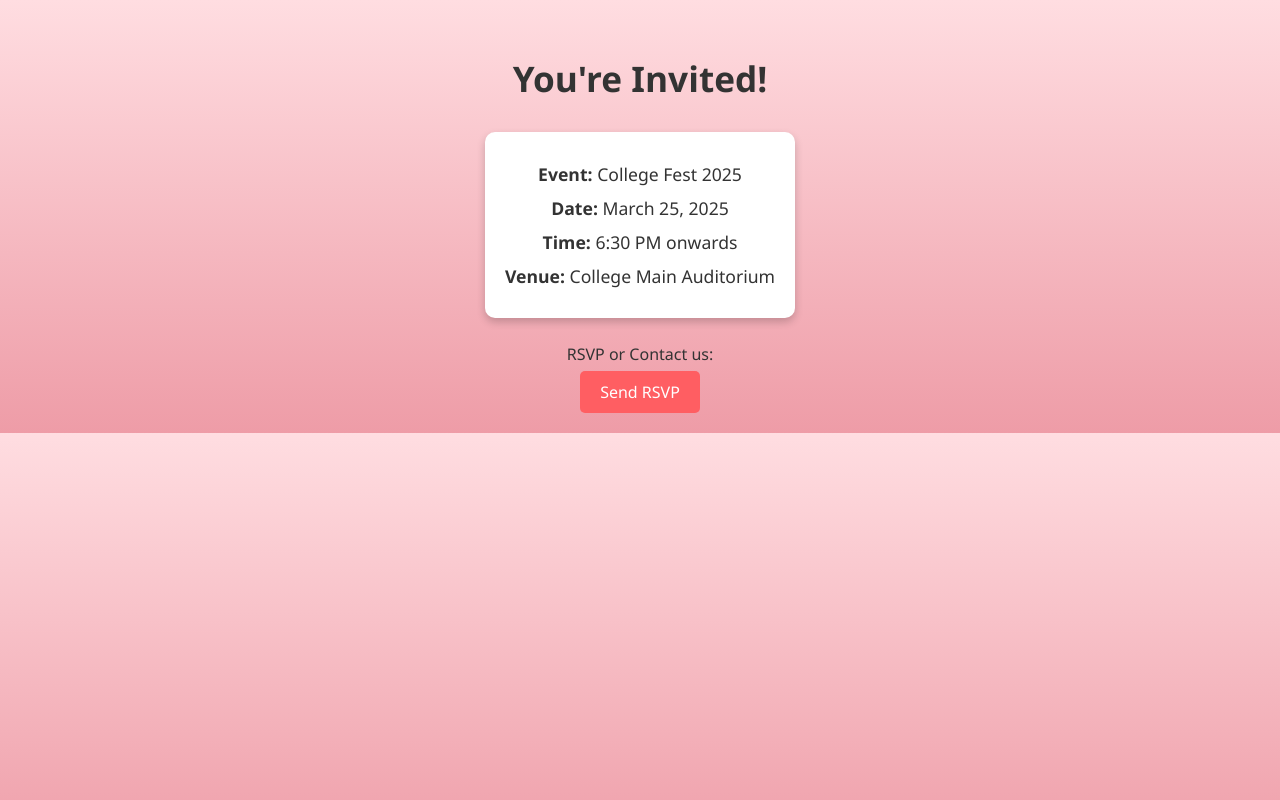
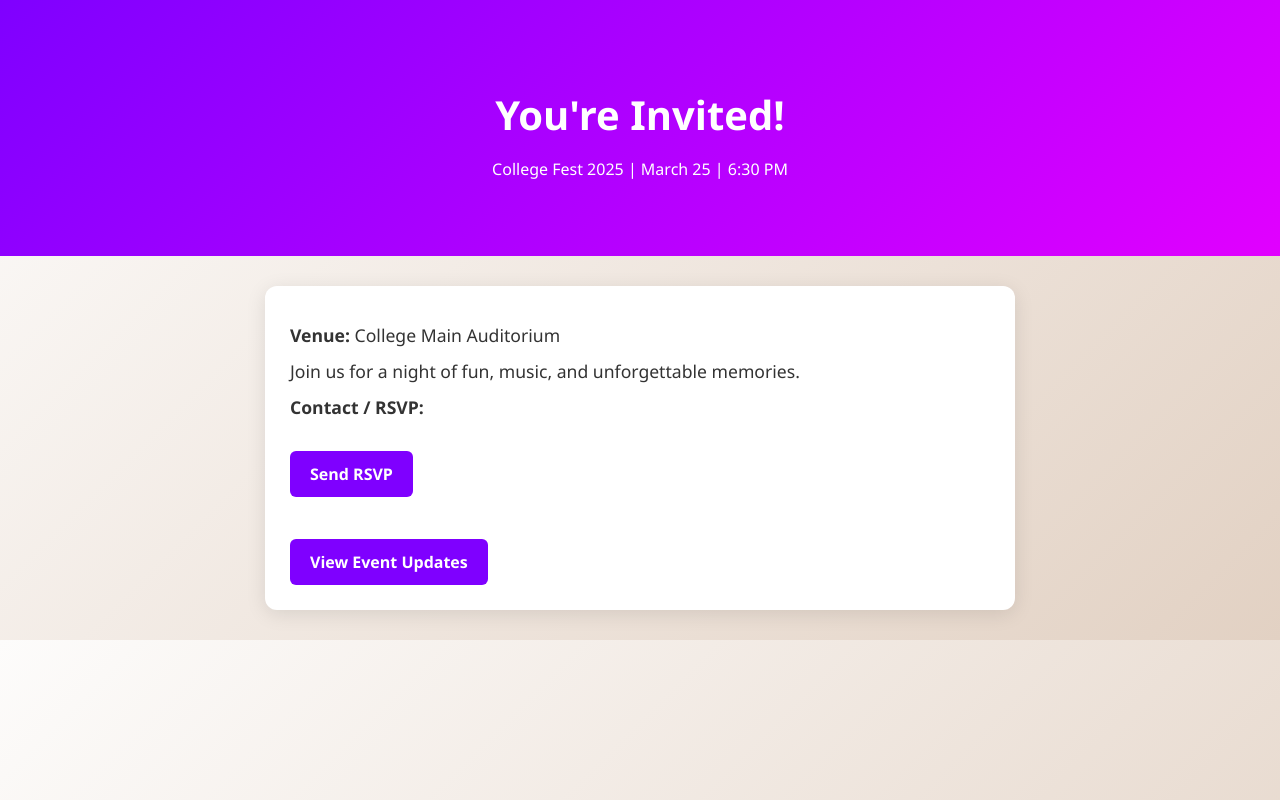
Before and after one commit to rockybhai-1951/event-invite, a plain HTML site: page index.html in a window 1280 px wide. Drawn offline with Linux system fonts and the light colour scheme.

Commit message:
Update index.html

```diff
--- a/index.html
+++ b/index.html
@@ -1,65 +1,68 @@
 <!DOCTYPE html>
 <html lang="en">
 <head>
-  <meta charset="UTF-8">
-  <meta name="viewport" content="width=device-width, initial-scale=1.0">
+  <meta charset="UTF-8" />
+  <meta name="viewport" content="width=device-width, initial-scale=1.0"/>
   <title>You're Invited!</title>
   <style>
     body {
+      margin: 0;
       font-family: 'Segoe UI', sans-serif;
-      background: linear-gradient(#ffdde1, #ee9ca7);
-      margin: 0;
-      padding: 0;
-      text-align: center;
+      background: linear-gradient(135deg, #fdfcfb, #e2d1c3);
       color: #333;
     }
-    .container {
-      padding: 30px 20px;
+    .hero {
+      background: linear-gradient(135deg, #7F00FF, #E100FF);
+      color: white;
+      padding: 60px 20px;
+      text-align: center;
     }
-    h1 {
-      font-size: 2.2em;
+    .hero h1 {
+      font-size: 2.5em;
       margin-bottom: 10px;
     }
-    .details {
+    .content {
+      max-width: 700px;
+      margin: 30px auto;
       background: white;
-      padding: 20px;
-      border-radius: 10px;
-      display: inline-block;
-      margin-top: 20px;
-      box-shadow: 0 4px 8px rgba(0,0,0,0.2);
+      padding: 25px;
+      border-radius: 12px;
+      box-shadow: 0 4px 20px rgba(0,0,0,0.1);
     }
-    .details p {
+    .content p {
       font-size: 1.1em;
-      margin: 10px 0;
-    }
-    .rsvp {
-      margin-top: 25px;
+      margin: 12px 0;
     }
     .btn {
-      background-color: #ff5e62;
+      display: inline-block;
+      background: #7F00FF;
       color: white;
-      padding: 10px 20px;
-      border: none;
-      border-radius: 5px;
-      font-size: 1em;
+      padding: 12px 20px;
+      border-radius: 6px;
+      margin-top: 20px;
       text-decoration: none;
+      font-weight: bold;
+      transition: background 0.3s ease;
+    }
+    .btn:hover {
+      background: #5e00cc;
     }
   </style>
 </head>
 <body>
-  <div class="container">
+
+  <div class="hero">
     <h1>You're Invited!</h1>
-    <div class="details">
-      <p><strong>Event:</strong> College Fest 2025</p>
-      <p><strong>Date:</strong> March 25, 2025</p>
-      <p><strong>Time:</strong> 6:30 PM onwards</p>
-      <p><strong>Venue:</strong> College Main Auditorium</p>
-    </div>
+    <p>College Fest 2025 | March 25 | 6:30 PM</p>
+  </div>
 
-    <div class="rsvp">
-      <p>RSVP or Contact us:</p>
-      <a class="btn" href="mailto:vinaykumarkishor636@example.com">Send RSVP</a>
-    </div>
+  <div class="content">
+    <p><strong>Venue:</strong> College Main Auditorium</p>
+    <p>Join us for a night of fun, music, and unforgettable memories.</p>
+    <p><strong>Contact / RSVP:</strong></p>
+    <a class="btn" href="mailto:vinaykumarkishor636@example.com">Send RSVP</a><br><br>
+    <a class="btn" href="update.html">View Event Updates</a>
   </div>
+
 </body>
 </html>
```
